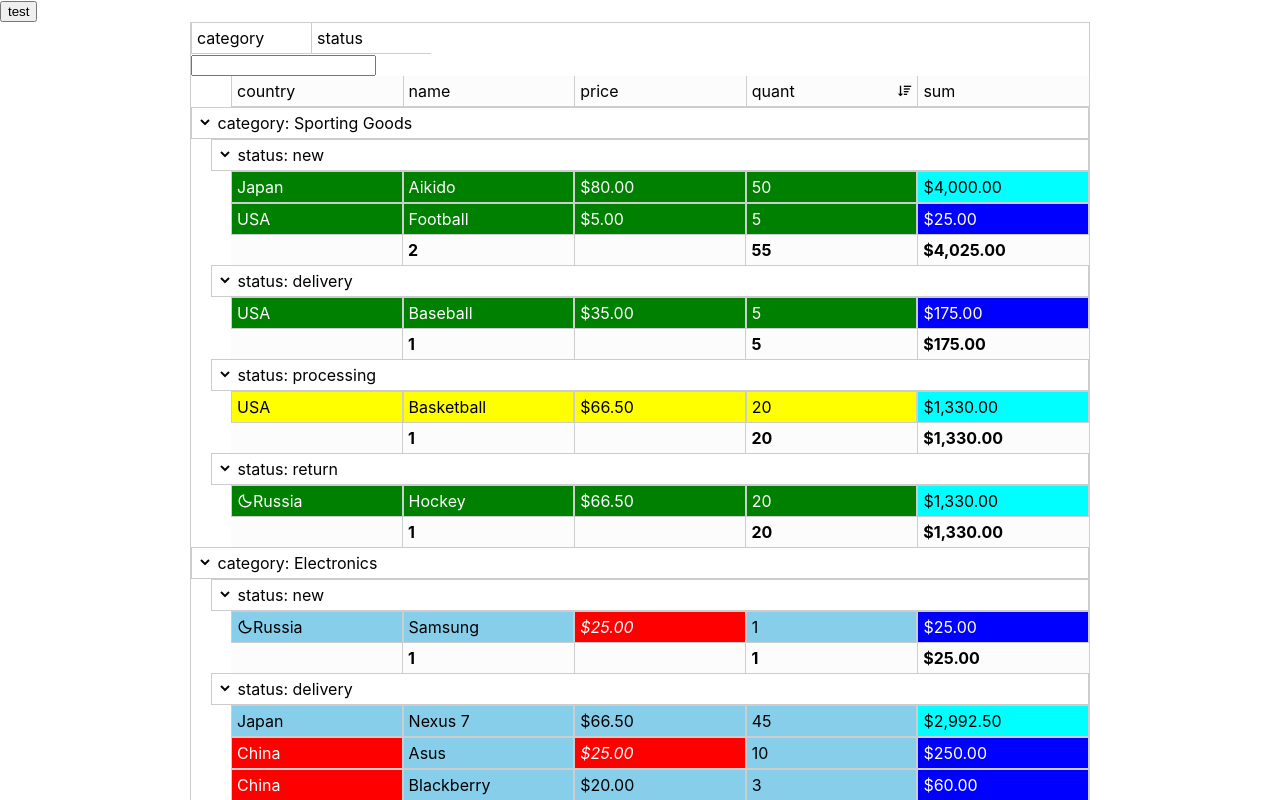
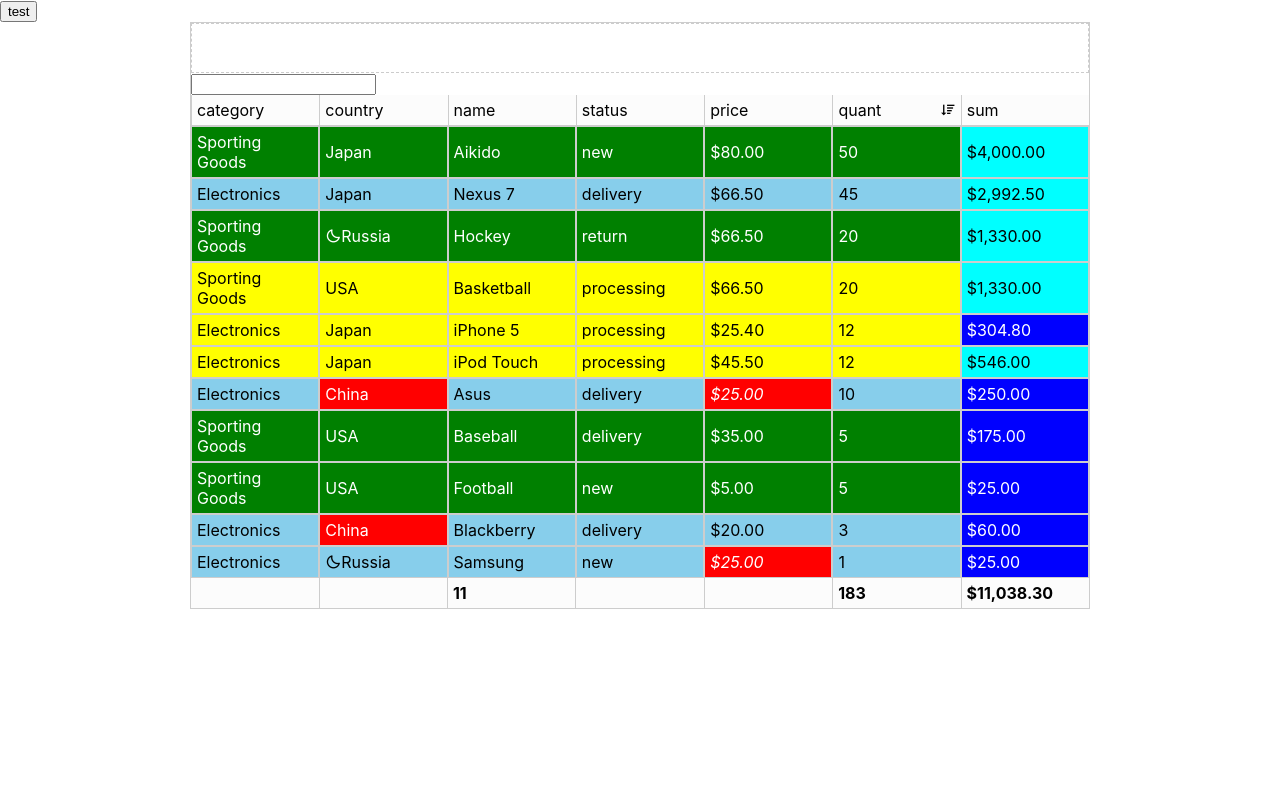
Before and after one commit to DYGidin/react-table, a React (Create React App) app: page / in a window 1280 px wide. Shown: the top 800 px of the page. Built offline with nearby package versions, Linux system fonts and the light colour scheme.

Commit message:
move colum to create new group

```diff
--- a/src/App.js
+++ b/src/App.js
@@ -126,7 +126,7 @@ function App() {
       }
     ],
     //filter: { searchStr: 'Jap' },
-    groups: ['category', 'status']
+    groups: []
   }
 
   const [table, setTable] = useState(mock);
--- a/src/assets/css/style.css
+++ b/src/assets/css/style.css
@@ -99,6 +99,8 @@
   list-style: none;
   display: flex;
   align-items: center;
+  min-height: 50px;
+  border: 1px dashed #ccc;
 }
 
 .react-table__groups-list li + li {
--- a/src/components/Table.js
+++ b/src/components/Table.js
@@ -1,4 +1,4 @@
-import React, { useMemo, useEffect, useReducer, useState } from 'react';
+import React, { useMemo, useEffect, useReducer, useState, useRef } from 'react';
 import { Columns, Column } from './Columns';
 import { Rows, Row, FilterRows } from './Rows';
 import { Footer, FooterCell } from './Footer';
@@ -15,7 +15,7 @@ import MoveComponent from './MoveComponent/MoveComponent';
 import GroupListItem from './Groups/GroupListItem';
 
 /**
- * Проблема при перемещении группы в колонку не соблюдается порядок
+ * ПРОВЕРИТЬ Проблема при перемещении группы в колонку не соблюдается порядок
  *
  */
 
@@ -26,8 +26,9 @@ function Table(props) {
   //----
 
   const [state, dispatch] = useReducer(reducer, table);
+  const groupsListContainer = useRef();
 
-  let { columns, groups, rows, filter, paintRows, ready, dragElement, hoverElement, groupsList } = state || null;
+  let { columns, groups, rows, filter, paintRows, ready, hoverElement, dragElement, groupsList } = state || null;
   const marginGroup = useMemo(() => columns.filter(col => col.isGroup === true).length * 20);
 
   useEffect(() => {
@@ -37,6 +38,10 @@ function Table(props) {
 
     dispatch({ type: 'ready', payload: true })
   }, [table]);
+
+  useEffect(() => {
+    setTable(props.table)
+  }, [props.table]);
 
   useEffect(() => {
     if (groupsList) {
@@ -66,13 +71,30 @@ function Table(props) {
   const handleMoveStart = (name, type = 'column') => {
     dispatch({ type: 'mouse-down', payload: true });
     dispatch({ type: 'drag-element', payload: { name, type } });
+    isHoverGroupsListContainer.current = false;
   }
 
+  const isHoverGroupsListContainer = useRef(false)
   const handleMove = (position) => {
+    const { left: leftContainer, top: topContainer, height: heightContainer, width: widthContainer } = groupsListContainer.current.getBoundingClientRect();
+
+    if (
+      position.left > leftContainer
+      && position.left < leftContainer + widthContainer
+      && position.top > topContainer
+      && position.top < topContainer + heightContainer
+    ) {
+
+      dispatch({
+        type: 'set-hover',
+        payload: { type: 'container', name: 'groupListContainer' }
+      })
+      isHoverGroupsListContainer.current = true;
+    };
+
     columns.forEach(column => {
 
       if (!column?.isGroup) {
-
         const { left, top, height, width } = column.position;
         if (
           position.left + position.width > (left + (width / 2))
@@ -113,6 +135,18 @@ function Table(props) {
   }
 
   const handleMoveStop = () => {
+    if (isHoverGroupsListContainer.current === true && !groupsList?.length) {
+      setTable({ ...table, groups: [dragElement.name] });
+      columns = columns.map(c => {
+        if (c.name === dragElement.name) {
+          c.isGroup = true
+        }
+        return c;
+      })
+      dispatch({ type: 'set-data', payload: { columns: columns } });
+      return;
+    }
+
     dispatch({ type: 'move-element', payload: dragElement });
     dispatch({ type: 'mouse-down', payload: false });
     dispatch({ type: 'set-hover', payload: '' });
@@ -169,7 +203,7 @@ function Table(props) {
   return (
     <Context.Provider value={{ handleOrderBy, dispatch, state }}>
       <div className="react-table">
-        <ul className="react-table__groups-list">
+        <ul className="react-table__groups-list" ref={groupsListContainer}>
           {groupsList &&
             groupsList.map((group, i) =>
               <MoveComponent
--- a/src/components/reducer.js
+++ b/src/components/reducer.js
@@ -35,6 +35,7 @@ export default function (state, action) {
             let col = state.columns.find(c => c.name === action.payload.name);
             col.isGroup = false;
             currentIndex = state.groupsList.indexOf(group);
+
             if (newIndex === -1) return { ...state, mouseDown: false };
             state.groupsList.splice(currentIndex, 1);
             state.columns = moveArr(state.columns, state.columns.indexOf(col), newIndex);
@@ -43,7 +44,9 @@ export default function (state, action) {
             newIndex = state.groupsList.indexOf(state.groupsList.find(g => g.name === state.hoverElement.name));
             let column = state.columns.find(c => c.name === action.payload.name);
             currentIndex = state.columns.indexOf(column);
+
             if (newIndex === -1) return { ...state, mouseDown: false };
+
             column.isGroup = true;
             state.groupsList.splice(newIndex, 0, { name: action.payload.name, position: null });
             return { ...state, mouseDown: false }
@@ -71,6 +74,8 @@ export default function (state, action) {
       return { ...state, mouseDown: false }
     case 'drag-element':
       return { ...state, dragElement: action.payload }
+    case 'set-hover':
+      return { ...state, hoverElement: action.payload };
     case 'calc-formula':
       state.columns.filter(col => col.formula).forEach(column => {
         state.rows = state.rows.map(row => {
@@ -99,9 +104,6 @@ export default function (state, action) {
       })
 
       return state;
-    case 'set-hover':
-      const hoverElement = action.payload;
-      return { ...state, hoverElement };
     default:
       return state;
   }
```
